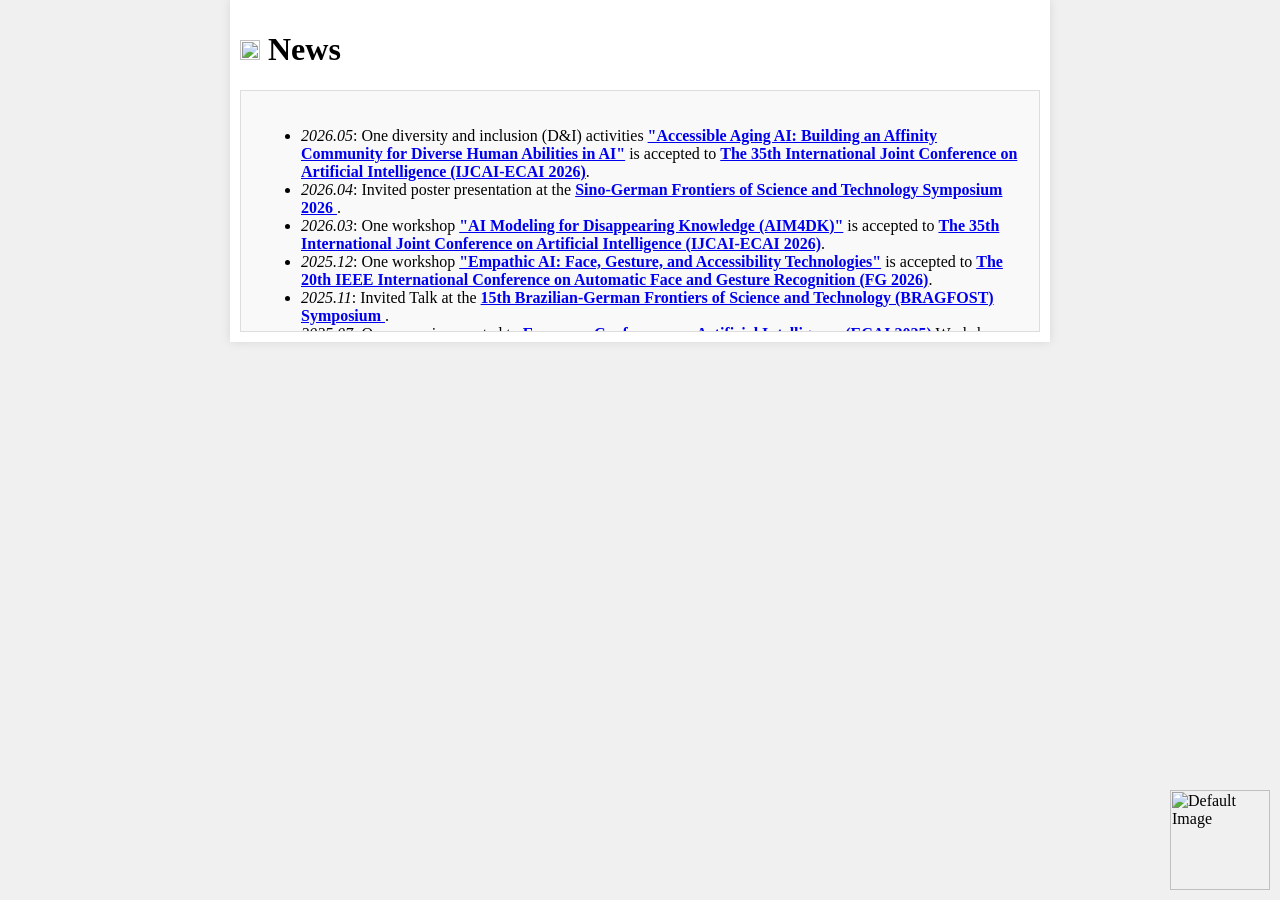
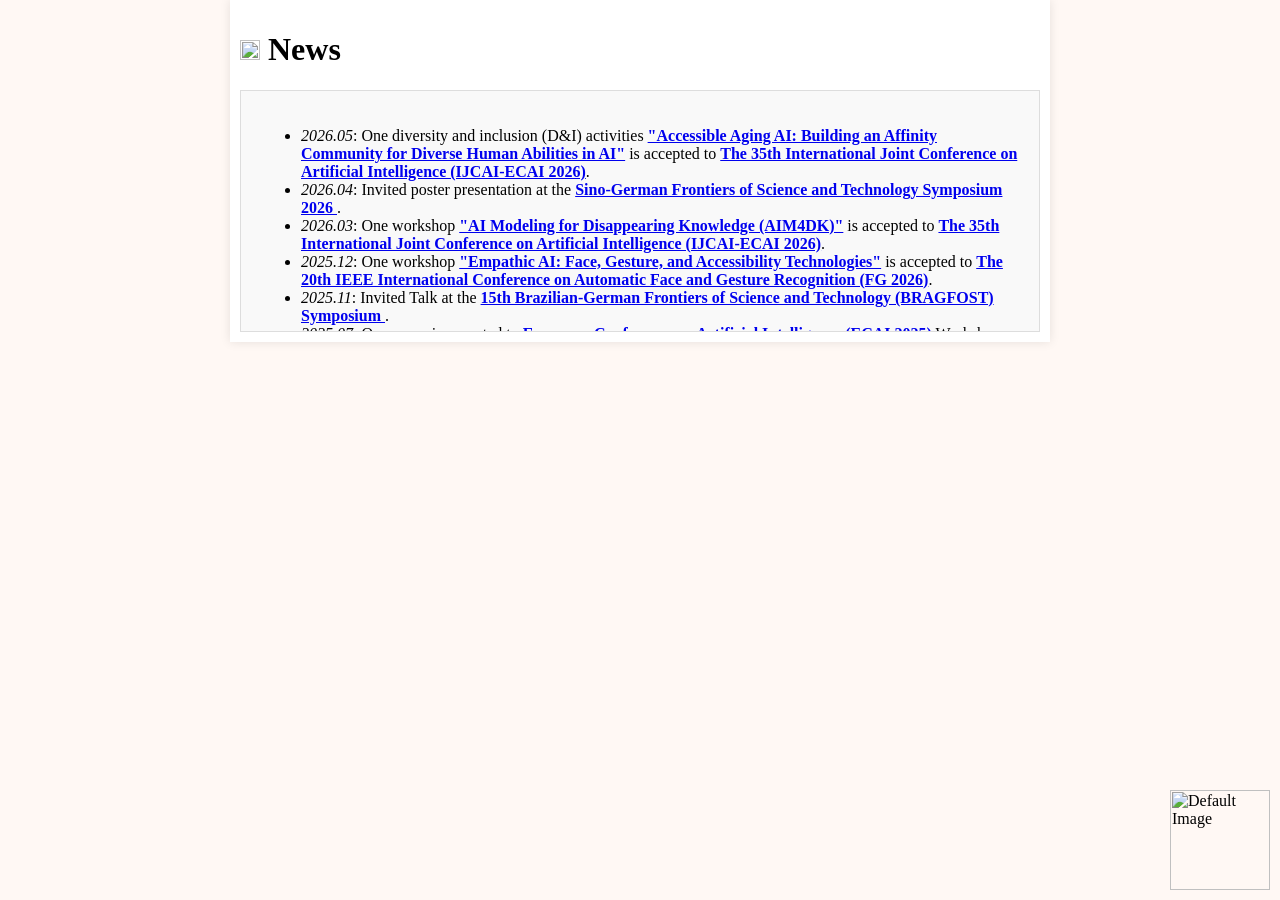
Before and after one commit to ElizaZhou96/ElizaZhou96.github.io, a Jekyll site: the page _pages/NewsPage.html, which Jekyll copies as it is, in a window 1280 px wide. Built offline with Jekyll 4.4.1, drawn with Linux system fonts in a browser that asks for light colours.

Commit message:
Update NewsPage.html

```diff
--- a/_pages/NewsPage.html
+++ b/_pages/NewsPage.html
@@ -9,7 +9,7 @@
             /* font-family: 'Shadows Into Light', cursive;*/
             margin: 0;
             padding: 0;
-            background-color: #f0f0f0;
+            background-color: #FFF8F4;
         }
         .container {
             max-width: 800px;
```
